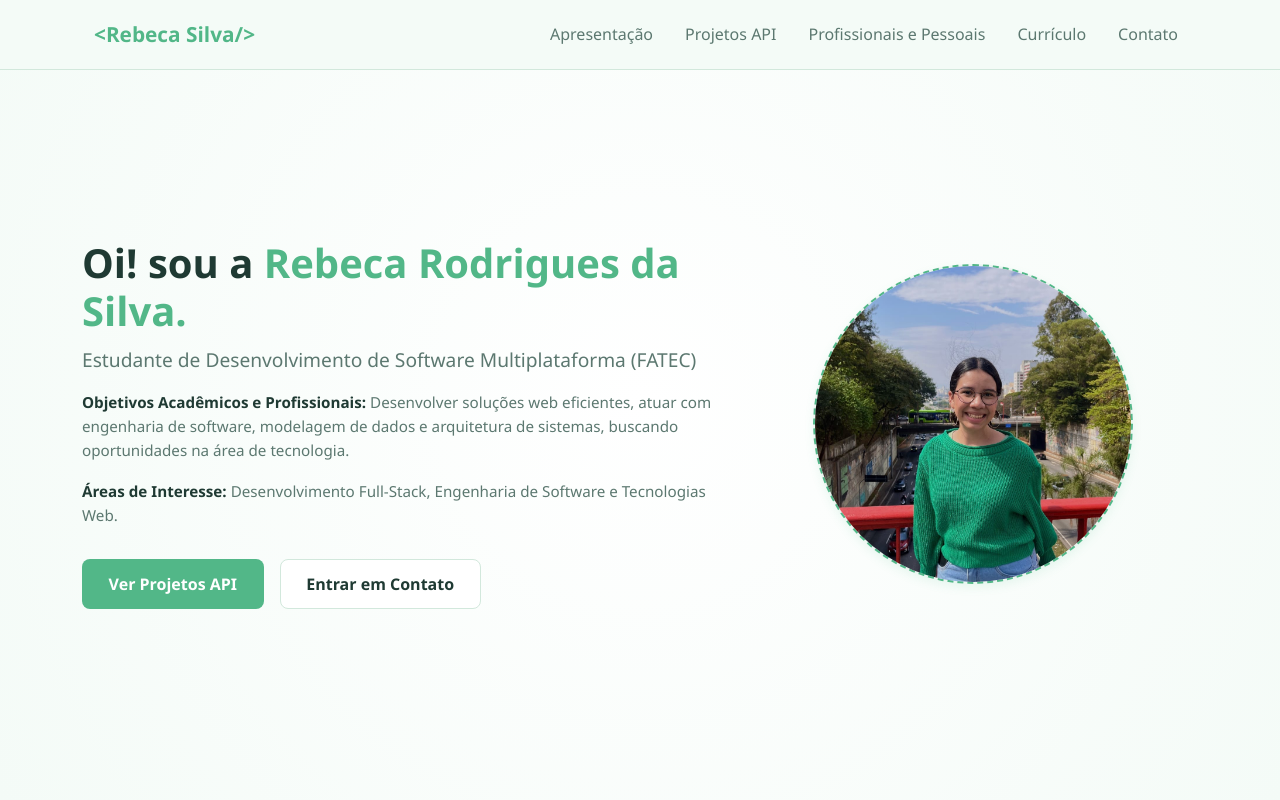
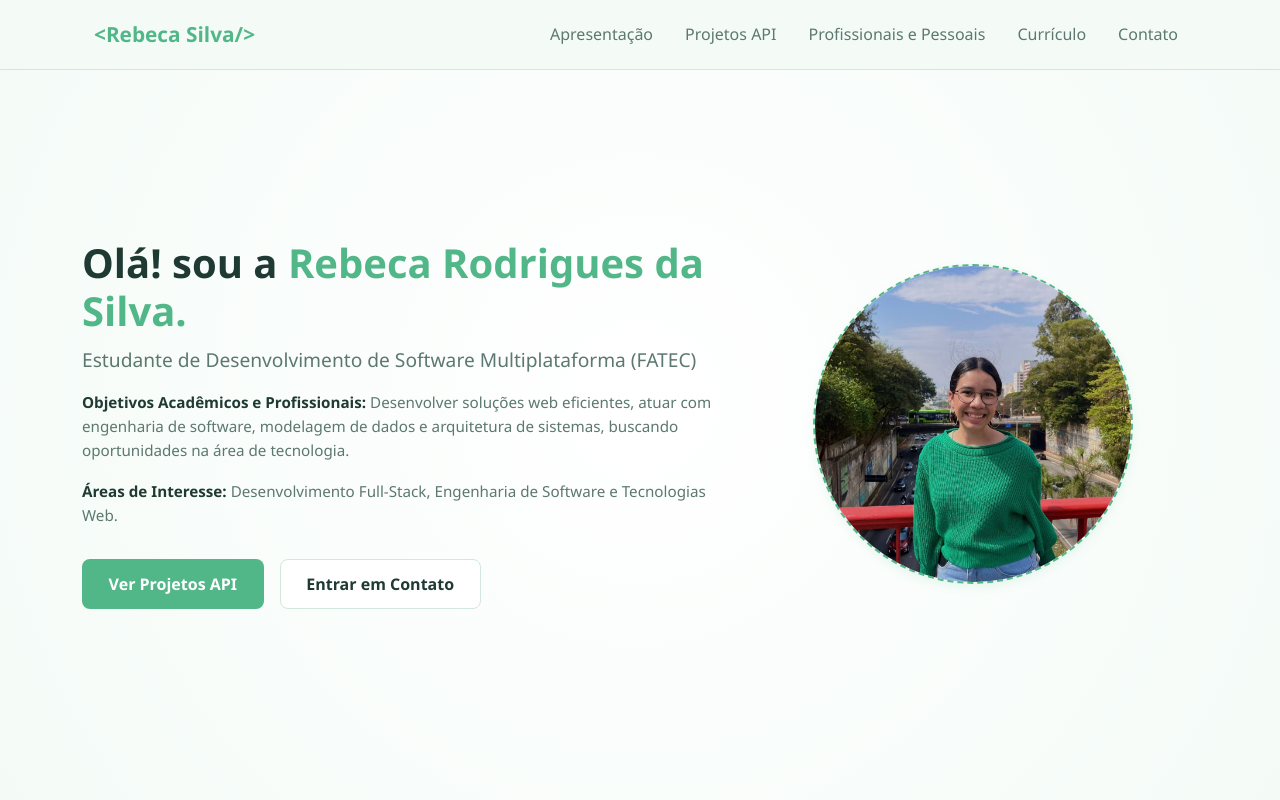
Before and after one commit to AtvFaTeC/portifolio, a plain HTML site: page index.html in a window 1280 px wide. Shown: the top 800 px of the page. Drawn offline with nearby package versions, Linux system fonts and the light colour scheme.

Commit message:
Update index.html

```diff
--- a/index.html
+++ b/index.html
@@ -38,7 +38,7 @@
       <div class="row align-items-center">
 
         <div class="col-lg-7 text-lg-start text-center mb-4 mb-lg-0">
-          <h1 class="titulo-principal">Oi! sou a <span>Rebeca Rodrigues da Silva.</span></h1>
+          <h1 class="titulo-principal">Olá! sou a <span>Rebeca Rodrigues da Silva.</span></h1>
           <h2 class="subtitulo-principal">Estudante de Desenvolvimento de Software Multiplataforma (FATEC)</h2>
           <p class="descricao-perfil">
             <strong>Objetivos Acadêmicos e Profissionais:</strong> Desenvolver soluções web eficientes, atuar com
```
